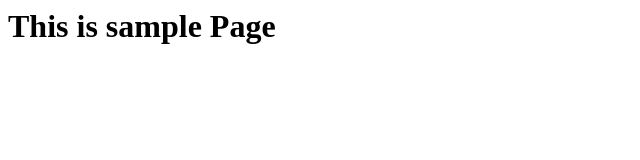
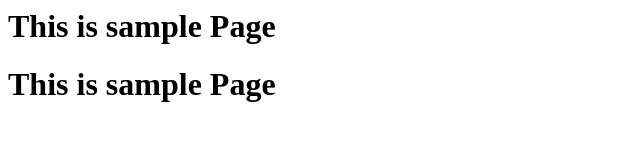
Before and after one commit to devsubbu768/project01, a plain HTML site: page index.html in a window 1280 px wide. Shown: the whole page, without its empty margins (0-640 px from the left). Drawn offline with Linux system fonts and the light colour scheme.

Commit message:
added second line

```diff
--- a/index.html
+++ b/index.html
@@ -1 +1,2 @@
 <h1>This is sample Page</h1>
+<h1>This is sample Page</h1>
```
